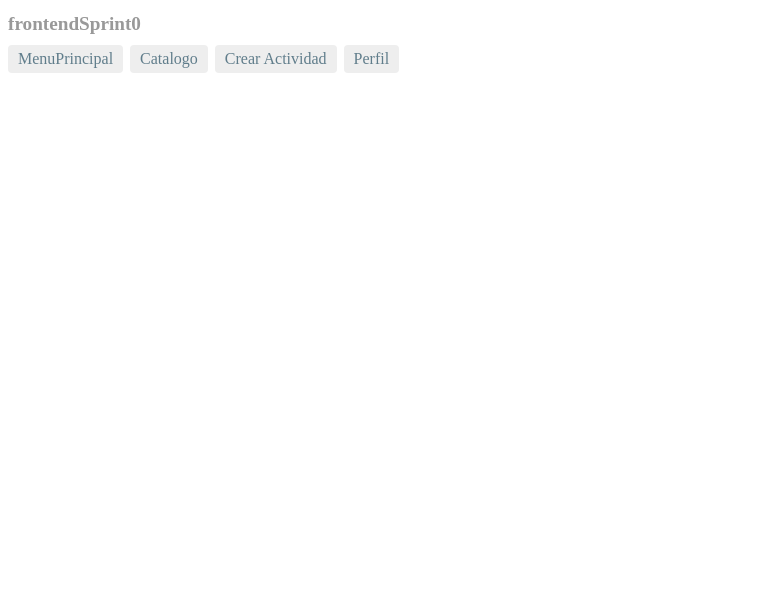
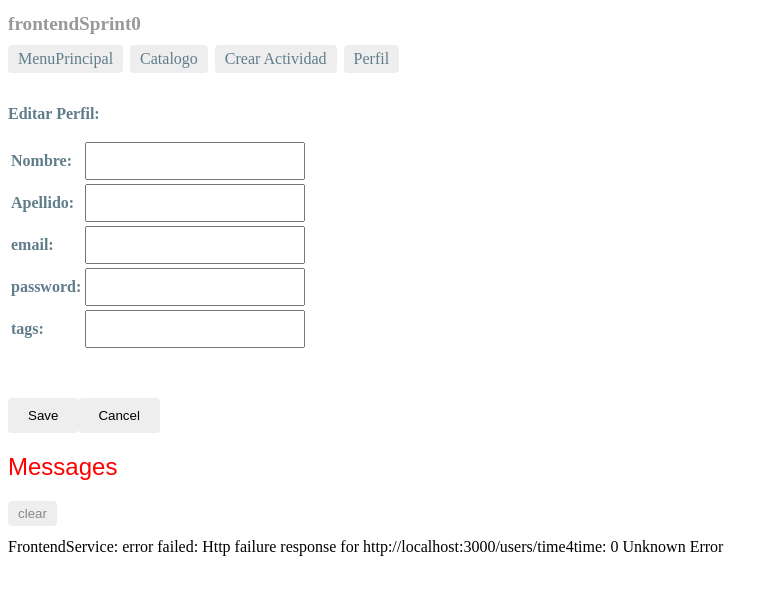
Before and after one commit to Barbero95/FrontendEA, an Angular app: page /editarPerfil in a window 1280 px wide. Before the commit this address led to /. Shown: the top 594 px of the page, without its empty margins (0-776 px from the left). Built offline with nearby package versions, Linux system fonts and the light colour scheme; no server answers.

Commit message:
lo he dejado un poco más bonito más he hecho editar perfil

```diff
--- a/src/app/app-routing.module.ts
+++ b/src/app/app-routing.module.ts
@@ -13,7 +13,7 @@ const routes: Routes = [
   { path: 'crearActividad', component: CrearActividadComponent },
   { path: 'menuPrincipal', component: MenuPrincipalComponent },
   { path: 'catalogo', component: CatalogoComponent },
-  //{ path: 'editarPerfil', component: EditarPerfilComponent },
+  { path: 'editarPerfil', component: EditarPerfilComponent },
   { path: 'perfil', component: VerPerfilComponent }
 ];
 
--- a/src/app/catalogo/catalogo.component.css
+++ b/src/app/catalogo/catalogo.component.css
@@ -27,3 +27,9 @@ label {
     color: #ccc;
     cursor: auto;
   }
+  table{
+    border-collapse: collapse; /* Los bordes de la tabla se pegarán (mejor aspecto) */
+  }
+  td{
+    border: 1px solid black;
+  }
--- a/src/app/catalogo/catalogo.component.html
+++ b/src/app/catalogo/catalogo.component.html
@@ -12,10 +12,11 @@
 
 <button (click)="sendUser()">Recibir lista de actividades</button><br>
 -->
-<table>
+<table> Actividades
   <tr *ngFor="let item of lista">
     <td> {{item.titulo}}</td>
     <td> {{item.descripcion}}</td>
+    <td> {{item.tags}}</td>
   </tr>
 </table>
 
@@ -26,5 +27,5 @@
     {{i}}. {{element.titulo}}, {{element.descripcion}}
   </li>
 </ul>
+<button (click)="goBack()">go back</button>
 -->
-<button (click)="goBack()">go back</button>
--- a/src/app/crear-actividad/crear-actividad.component.html
+++ b/src/app/crear-actividad/crear-actividad.component.html
@@ -1,15 +1,23 @@
 <div>
   <label>Crear Actividad:
     <p></p>
-    <p>Titulo:</p>
-    <input [(ngModel)] = "tituloAdd"/><br>
-    <p>Descripcion:</p>
-    <input [(ngModel)] = "descripcionAdd"/><br>
-    <p>Tags:</p>
-    <input [(ngModel)] = "tagsAdd"/><br>
+    <table>
+      <tr>
+          <td>Titulo:</td>
+          <td><input [(ngModel)] = "tituloAdd"/></td>
+      </tr>
+      <tr>
+        <td>Descripcion:</td>
+        <td><input [(ngModel)] = "descripcionAdd"/></td>
+      </tr>
+      <tr>
+        <td>Tags:</td>
+        <td><input [(ngModel)] = "tagsAdd"/></td>
+      </tr>
+    </table>
   </label>
 </div>
 
 <button (click)="postActivity()">Crear</button><br>
 
-<button (click)="goBack()">go back</button>
+<!--<button (click)="goBack()">go back</button>-->
--- a/src/app/editar-perfil/editar-perfil.component.css
+++ b/src/app/editar-perfil/editar-perfil.component.css
@@ -0,0 +1,30 @@
+/* HeroDetailComponent's private CSS styles */
+label {
+    display: inline-block;
+    width: 15em;
+    margin: 2em 0;
+    color: #607D8B;
+    font-weight: bold;
+  }
+  input {
+    height: 2em;
+    font-size: 1em;
+    padding-left: .4em;
+  }
+  button {
+    margin-top: 15px;
+    font-family: Arial;
+    background-color: #eee;
+    border: none;
+    padding: 10px 20px;
+    border-radius: 4px;
+    cursor: pointer; cursor: hand;
+  }
+  button:hover {
+    background-color: #cfd8dc;
+  }
+  button:disabled {
+    background-color: #eee;
+    color: #ccc;
+    cursor: auto;
+  }
--- a/src/app/editar-perfil/editar-perfil.component.html
+++ b/src/app/editar-perfil/editar-perfil.component.html
@@ -1,5 +1,29 @@
-<p>
-  editar-perfil works!
-</p>
-
-<button (click)="goBack()">go back</button>
+<div>
+  <label>Editar Perfil:
+    <p></p>
+    <table>
+      <tr>
+          <td>Nombre:</td>
+          <td><input [(ngModel)] = "nombreEdit"/></td>
+      </tr>
+      <tr>
+        <td>Apellido:</td>
+        <td><input [(ngModel)] = "apellidoEdit"/></td>
+      </tr>
+      <tr>
+        <td>email:</td>
+        <td><input [(ngModel)] = "emailEdit"/></td>
+      </tr>
+      <tr>
+        <td>password:</td>
+        <td><input [(ngModel)] = "passwordEdit"/></td>
+      </tr>
+      <tr>
+        <td>tags:</td>
+        <td><input [(ngModel)] = "tagsEdit"/></td>
+      </tr>
+    </table>
+  </label>
+</div>
+<button (click)="goSave()">Save</button>
+<button (click)="goBack()">Cancel</button>
--- a/src/app/editar-perfil/editar-perfil.component.ts
+++ b/src/app/editar-perfil/editar-perfil.component.ts
@@ -2,6 +2,7 @@ import { Component, OnInit } from '@angular/core';
 import { ActivatedRoute } from '@angular/router';
 import { Location } from '@angular/common';
 import { FrontendService }  from '../frontend.service';
+import { Usuario } from '../usuario';
 
 @Component({
   selector: 'app-editar-perfil',
@@ -10,12 +11,37 @@ import { FrontendService }  from '../frontend.service';
 })
 export class EditarPerfilComponent implements OnInit {
 
+  usuario: Usuario;
+  nombreEdit: string;
+  apellidoEdit: string;
+  emailEdit: string;
+  passwordEdit: string;
+  tagsEdit: string[];
+
+
   constructor(
     private route: ActivatedRoute,
     private frontendService: FrontendService,
     private location: Location) { }
 
   ngOnInit() {
+    this.usuario = {nombre: "",apellido:"",nick:"time4time",email:"",estrellas:0,tags:[],imagen:"",password:"",actividadesPropietario:[], actividadesCliente:[],_id:0,__v:0}
+    this.frontendService.getUsuario(this.usuario.nick).subscribe(user => this.usuario = user);
+    this.nombreEdit = this.usuario.nombre;
+    this.apellidoEdit = this.usuario.apellido;
+    this.emailEdit = this.usuario.email;
+    this.passwordEdit = this.usuario.password;
+  }
+
+  goSave(): void{
+    this.usuario.nick =  "time4time";
+    this.usuario.nombre = this.nombreEdit;
+    this.usuario.apellido = this.apellidoEdit;
+    this.usuario.email = this.emailEdit;
+    this.usuario.password = this.passwordEdit;
+    this.usuario.tags = this.tagsEdit;
+    this.frontendService.updateUsuario(this.usuario).subscribe(() => this.goBack());
+    //this.location.back;
   }
 
   goBack(): void {
--- a/src/app/frontend.service.ts
+++ b/src/app/frontend.service.ts
@@ -72,6 +72,13 @@ export class FrontendService {
       catchError(this.handleError<any>('updateActivity'))
     );
   }
+  updateUsuario (usuario: Usuario): Observable<any> {
+    const url = `${this.usuariosUrl}/${usuario.nick}`;
+    return this.http.put(url, usuario, httpOptions).pipe(
+      tap(_ => this.log(`updated de usuario=${usuario.nick}`)),
+      catchError(this.handleError<any>('updateActivity'))
+    );
+  }
 
   //No borrar
   private handleError<T> (operation = 'operation', result?: T) {
--- a/src/app/menu-principal/menu-principal.component.css
+++ b/src/app/menu-principal/menu-principal.component.css
@@ -0,0 +1,30 @@
+/* HeroDetailComponent's private CSS styles */
+label {
+    display: inline-block;
+    width: 15em;
+    margin: 2em 0;
+    color: #607D8B;
+    font-weight: bold;
+  }
+  input {
+    height: 2em;
+    font-size: 1em;
+    padding-left: .4em;
+  }
+  button {
+    margin-top: 15px;
+    font-family: Arial;
+    background-color: #eee;
+    border: none;
+    padding: 10px 20px;
+    border-radius: 4px;
+    cursor: pointer; cursor: hand;
+  }
+  button:hover {
+    background-color: #cfd8dc;
+  }
+  button:disabled {
+    background-color: #eee;
+    color: #ccc;
+    cursor: auto;
+  }
--- a/src/app/ver-perfil/ver-perfil.component.css
+++ b/src/app/ver-perfil/ver-perfil.component.css
@@ -0,0 +1,55 @@
+/* HeroDetailComponent's private CSS styles */
+label {
+    display: inline-block;
+    width: 15em;
+    margin: 2em 0;
+    color: #607D8B;
+    font-weight: bold;
+  }
+  input {
+    height: 2em;
+    font-size: 1em;
+    padding-left: .4em;
+  }
+  button {
+    margin-top: 15px;
+    font-family: Arial;
+    background-color: #eee;
+    border: none;
+    padding: 10px 20px;
+    border-radius: 4px;
+    cursor: pointer; cursor: hand;
+  }
+  button:hover {
+    background-color: #cfd8dc;
+  }
+  button:disabled {
+    background-color: #eee;
+    color: #ccc;
+    cursor: auto;
+  }
+  nav a {
+    padding: 5px 10px;
+    text-decoration: none;
+    margin-top: 10px;
+    margin-right: 7px;
+    display: inline-block;
+    background-color: #eee;
+    border-radius: 4px;
+  }
+  nav a:visited, a:link {
+    color: #607d8b;
+  }
+  nav a:hover {
+    color: #039be5;
+    background-color: #cfd8dc;
+  }
+  nav a.active {
+    color: #039be5;
+  }
+  table{
+    border-collapse: collapse; /* Los bordes de la tabla se pegarán (mejor aspecto) */
+  }
+  td{
+    border: 1px solid black;
+  }
--- a/src/app/ver-perfil/ver-perfil.component.html
+++ b/src/app/ver-perfil/ver-perfil.component.html
@@ -1,12 +1,29 @@
-<h2>Perfil de {{usuario.nick}}</h2>
+
+<label>Perfil de {{usuario.nick}}
+    <p></p>
+    <table>
+      <tr>
+        <td>Nombre:</td>
+        <td>{{usuario.nombre}}</td>
+      </tr>
+      <tr>
+        <td>Apellido:</td>
+        <td>{{usuario.apellido}}</td>
+      </tr>
+      <tr>
+        <td>email:</td>
+        <td>{{usuario.email}}</td>
+      </tr>
+      <tr>
+        <td>tags:</td>
+        <td>{{usuario.tags}}</td>
+      </tr>
+    </table>
+  </label>
+
+<nav>
+    <a routerLink="/editarPerfil">Editar Perfil</a><br>
+</nav>
 
 
-    <div><span>Nombre: </span>{{usuario.nombre}}</div>
-    <div><span>Apellido: </span>{{usuario.apellido}}</div>
-    <div><span>Email: </span>{{usuario.email}}</div>
-    <div><span>UrlImagen: </span>{{usuario.imagen}}</div>
-
-
-
-
-<button (click)="goBack()">go back</button>
+<!--<button (click)="goBack()">go back</button>-->
```
